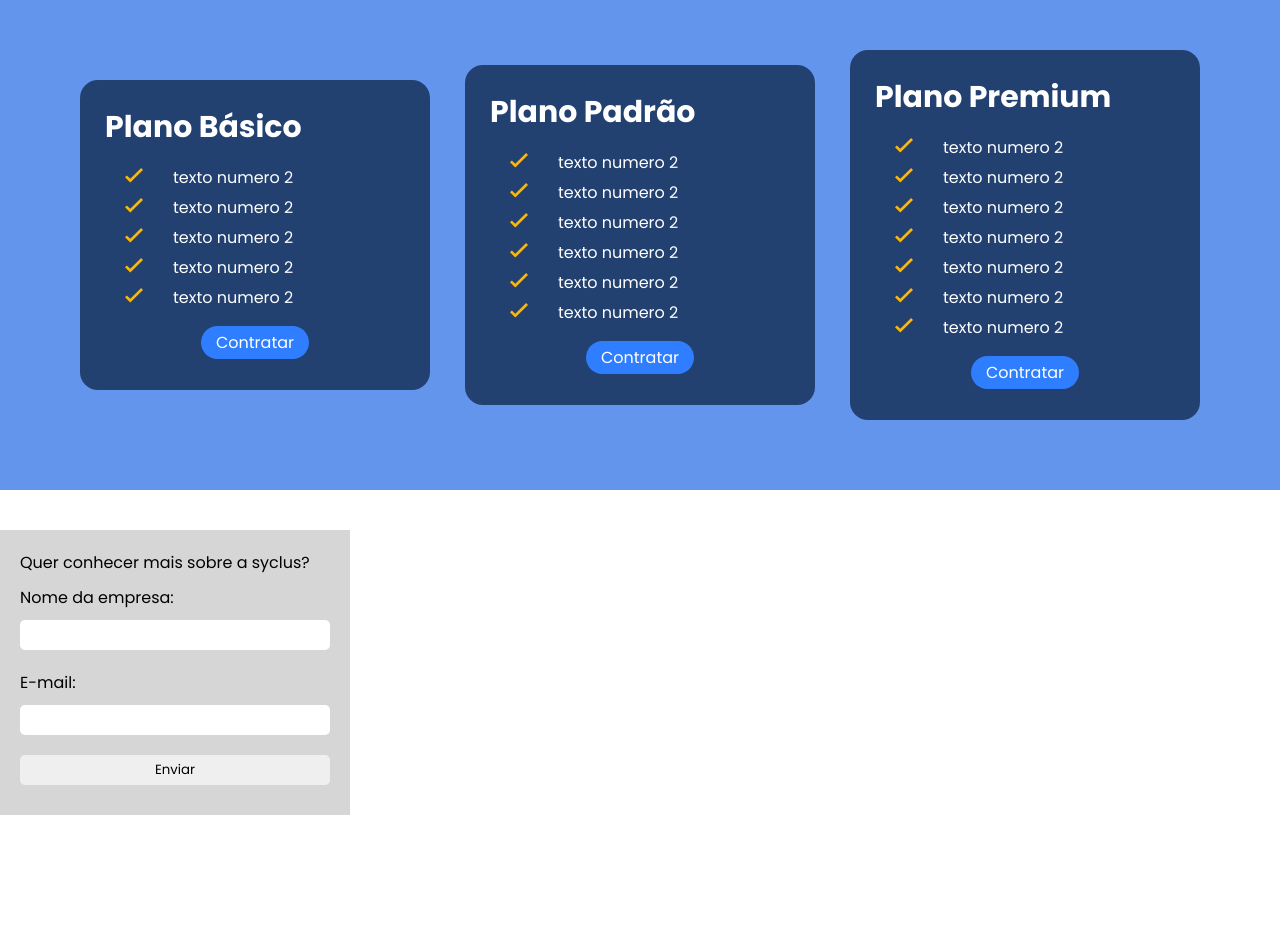
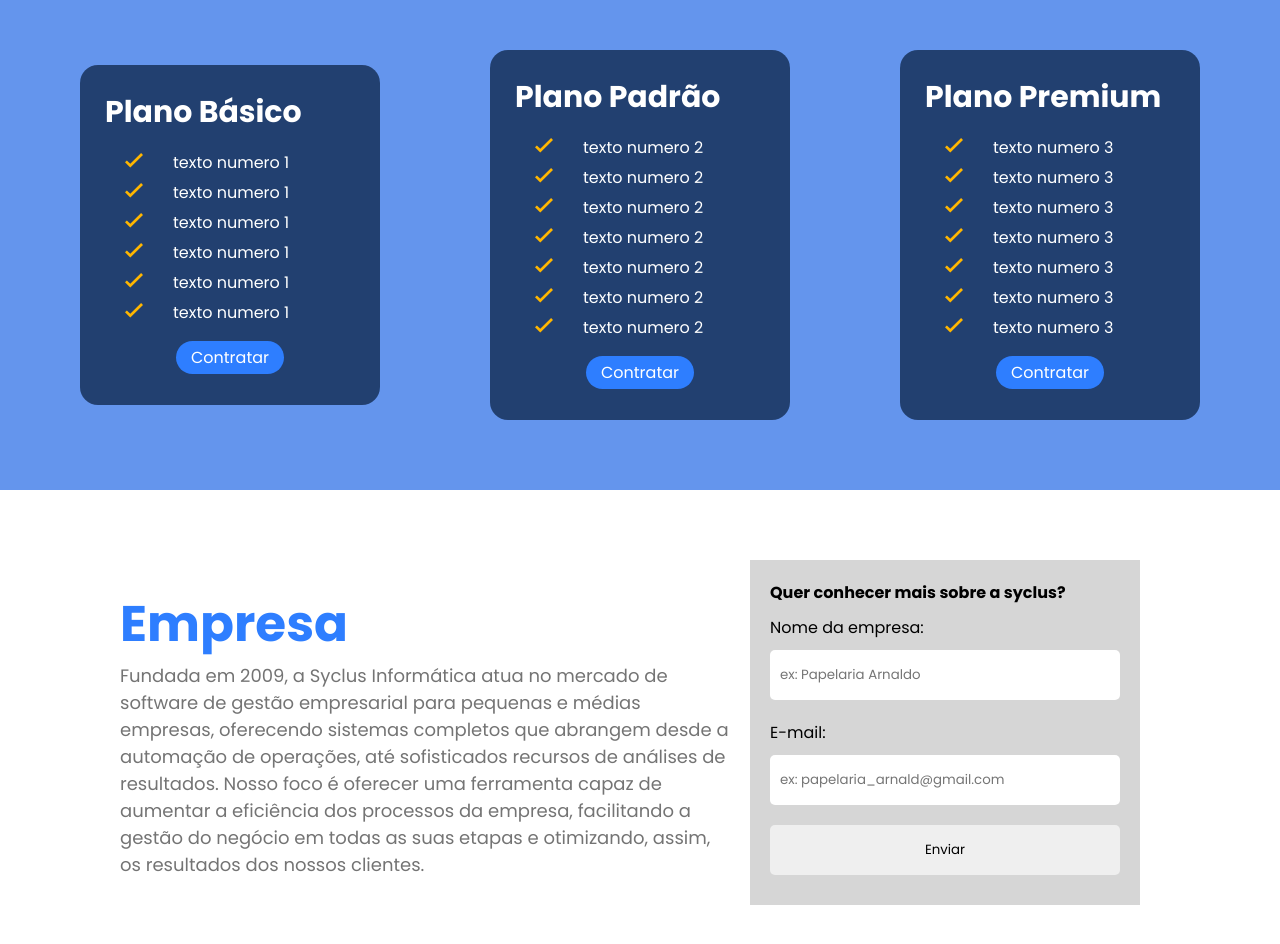
Before and after one commit to Helton-Carlos/sycluslanding-, a plain HTML site: page index.html in a window 1280 px wide. Shown: the part 1740-2684 px from the top of the page. Before the commit the page ends 2555 px from the top, so only its background shows below. Drawn offline with Linux system fonts and the light colour scheme.

Commit message:
mudanças

```diff
--- a/estilo.css
+++ b/estilo.css
@@ -31,12 +31,12 @@ li {
     padding: 5px;
     margin: 40px auto;
 }
+
 .container-two {
-    width: 70%;
+    width: 60%;
     display: flex;
     align-items: center;
     justify-content: space-between;
-    padding: 5px;
     margin: 40px auto;
 }
 
@@ -90,17 +90,19 @@ img {
     font-size: 20px;
 }
 form {
-    width: 350px;
-    padding: 20px;
+    width: 450px;
+    padding: 20px ;
     background-color: rgb(214, 214, 214);
     box-shadow: rgb(116, 116, 116);
+    margin:0px 20px
 }
 label {
     padding-top: 10px;
 }
 
 input {
-    padding: 5px 0;
+    width: 350px;
+    padding: 15px 10px;
     margin: 10px 0;
     border-radius: 5px;
     border: none;
@@ -117,10 +119,11 @@ h1 {
     background-color: cornflowerblue;
     width: 100%;
     padding: 70px;
+    margin: 50px 0;
 }
 .box {
     background-color: rgb(34, 64, 112);
-    width: 350px;
+    width: 300px;
     color: #fff;
     border-radius: 18px;
     padding: 15px 5px;
@@ -144,6 +147,16 @@ h1 {
     margin: 20px auto;
     text-align: center;
 }
+.marcacao-left{
+    max-width: 80%;
+    padding-top: 20px;
+    text-align: left;
+}
+.marcacao-right{
+    max-width: 80%;
+    padding-top: 20px;
+    text-align:right;
+}
 .texto-esquerdo {
     text-align: left;
 }
--- a/index.html
+++ b/index.html
@@ -63,13 +63,13 @@
     </section>
     <section class="container flex-coluna" id="solucao">
         <h3>Solução</h3>
-        <div class="flex-container top">
+        <div class="flex-container marcacao-left">
             <p>Com o sistema ERP é possível controlar estoques, controlar vendas, emitir boletos, realizar a emissão de
                 notas fiscais e relatórios, além de melhorar o armazenamento de informações de uma empresa, auxiliar na
                 economia de tempo e recursos, refletindo na melhora de produtividade dos colaboradores.</p>
-            <img src="img/segurança.svg" alt="segurança">
+            <img src="img/seguranca.svg" alt="segurança">
         </div>
-        <div class="flex-container top">
+        <div class="flex-container marcacao-right">
             <img src="img/XML.svg" alt="segurança">
             <p>NF-e, NFC-e, NFS-e, importação de notas fiscais por arquivo XML e busca de arquivos XML.
                 Arquivos digitais das escriturações fiscal e contábil de movimentações de entradas e saídas da sua
@@ -82,11 +82,12 @@
         <div class="box ">
             <h2 class="titulo-box">Plano Básico</h2>
             <ul class="texto-esquerdo">
-                <li><img src="img/Vector.svg">texto numero 2</li>
-                <li><img src="img/Vector.svg">texto numero 2</li>
-                <li><img src="img/Vector.svg">texto numero 2</li>
-                <li><img src="img/Vector.svg">texto numero 2</li>
-                <li><img src="img/Vector.svg">texto numero 2</li>
+                <li><img src="img/Vector.svg">texto numero 1</li>
+                <li><img src="img/Vector.svg">texto numero 1</li>
+                <li><img src="img/Vector.svg">texto numero 1</li>
+                <li><img src="img/Vector.svg">texto numero 1</li>
+                <li><img src="img/Vector.svg">texto numero 1</li>
+                <li><img src="img/Vector.svg">texto numero 1</li>
             </ul>
             <div class="center">
                 <a href="#" class="btn-secundary">Contratar</a>
@@ -101,23 +102,23 @@
                 <li><img src="img/Vector.svg">texto numero 2</li>
                 <li><img src="img/Vector.svg">texto numero 2</li>
                 <li><img src="img/Vector.svg">texto numero 2</li>
+                <li><img src="img/Vector.svg">texto numero 2</li>
             </ul>
             <div class="center">
                 <a href="#" class="btn-secundary">Contratar</a>
-
             </div>
         </div>
         </div>
         <div class="box">
             <h2 class="titulo-box">Plano Premium</h2>
             <ul class="texto-esquerdo">
-                <li><img src="img/Vector.svg">texto numero 2</li>
-                <li><img src="img/Vector.svg">texto numero 2</li>
-                <li><img src="img/Vector.svg">texto numero 2</li>
-                <li><img src="img/Vector.svg">texto numero 2</li>
-                <li><img src="img/Vector.svg">texto numero 2</li>
-                <li><img src="img/Vector.svg">texto numero 2</li>
-                <li><img src="img/Vector.svg">texto numero 2</li>
+                <li><img src="img/Vector.svg">texto numero 3</li>
+                <li><img src="img/Vector.svg">texto numero 3</li>
+                <li><img src="img/Vector.svg">texto numero 3</li>
+                <li><img src="img/Vector.svg">texto numero 3</li>
+                <li><img src="img/Vector.svg">texto numero 3</li>
+                <li><img src="img/Vector.svg">texto numero 3</li>
+                <li><img src="img/Vector.svg">texto numero 3</li>
             </ul>
             <div class="center">
                 <a href="#" class="btn-secundary">Contratar</a>
@@ -126,13 +127,17 @@
     </section>
 
     <section>
-        <div>
+        <div class="container flex-container top">
+            <div class="flex-coluna">
+            <h3>Empresa</h3>
+            <p>Fundada em 2009, a Syclus Informática atua no mercado de software de gestão empresarial para pequenas e médias empresas, oferecendo sistemas completos que abrangem desde a automação de operações, até sofisticados recursos de análises de resultados. Nosso foco é oferecer uma ferramenta capaz de aumentar a eficiência dos processos da empresa, facilitando a gestão do negócio em todas as suas etapas e otimizando, assim, os resultados dos nossos clientes.</p>
+            </div>
             <form action="#" method="post" class="flex-coluna">
-                <h7>Quer conhecer mais sobre a syclus?</h7>
+                <h4>Quer conhecer mais sobre a syclus?</h4>
                 <label>Nome da empresa:</label>
-                <input type="text" name="text" id="text">
+                <input type="text" name="text" id="text" placeholder="ex: Papelaria Arnaldo">
                 <label>E-mail:</label>
-                <input type="email" name="email" id="email">
+                <input type="email" name="email" id="email" placeholder="ex: papelaria_arnald@gmail.com" >
                 <input type="submit" value="Enviar">
             </form>
         </div>
```
Also changed, not shown: img/seguranca.svg (renamed from img/segurança.svg).
